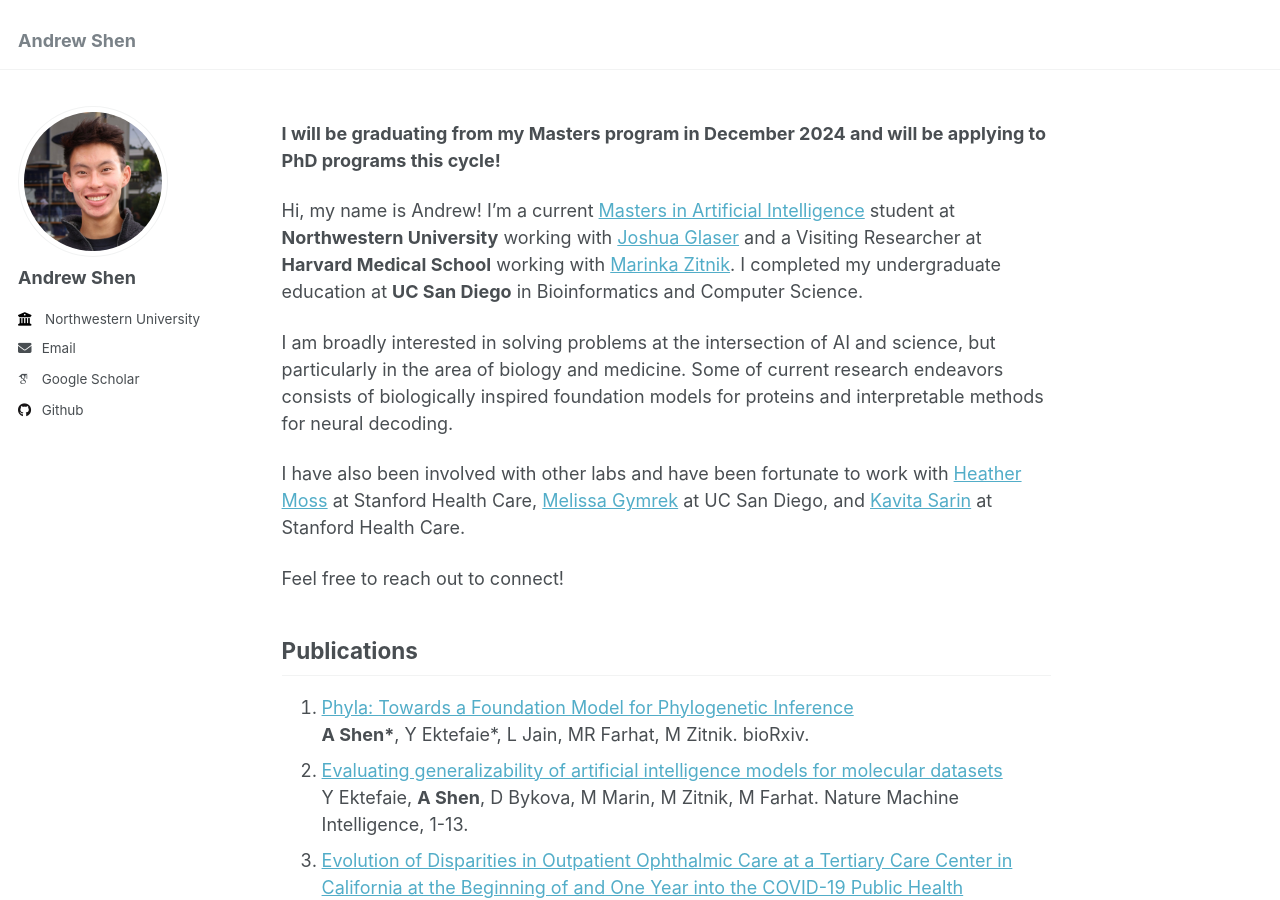
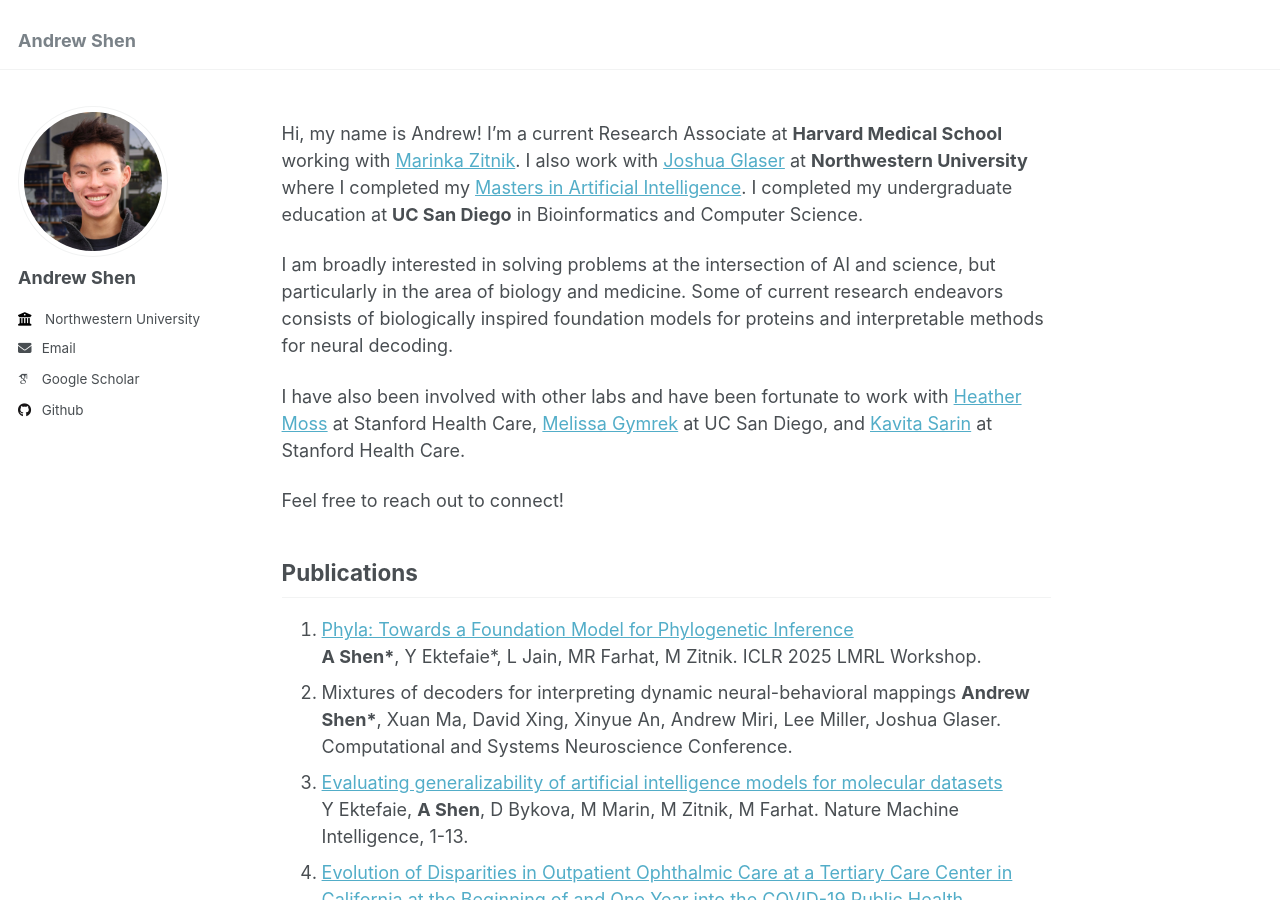
Before and after one commit to andrew7shen/andrew7shen.github.io, a Jekyll site: the page built from _pages/about.md, in a window 1280 px wide and 900 px high. Built offline with Jekyll 4.4.1, drawn with Linux system fonts in a browser that asks for light colours; some web fonts are replaced.

Commit message:
remove PhD search noteice, update pubs

```diff
--- a/_pages/about.md
+++ b/_pages/about.md
@@ -7,9 +7,7 @@ redirect_from:
   - /about.html
 ---
 
-**I will be graduating from my Masters program in December 2024 and will be applying to PhD programs this cycle!**
-
-Hi, my name is Andrew! I'm a current [Masters in Artificial Intelligence](https://www.mccormick.northwestern.edu/artificial-intelligence/) student at **Northwestern University** working with [Joshua Glaser](https://glaserlab.github.io/) and a Visiting Researcher at **Harvard Medical School** working with [Marinka Zitnik](https://zitniklab.hms.harvard.edu/). I completed my undergraduate education at **UC San Diego** in Bioinformatics and Computer Science.
+Hi, my name is Andrew! I'm a current Research Associate at **Harvard Medical School** working with [Marinka Zitnik](https://zitniklab.hms.harvard.edu/). I also work with [Joshua Glaser](https://glaserlab.github.io/) at **Northwestern University** where I completed my [Masters in Artificial Intelligence](https://www.mccormick.northwestern.edu/artificial-intelligence/). I completed my undergraduate education at **UC San Diego** in Bioinformatics and Computer Science.
 
 I am broadly interested in solving problems at the intersection of AI and science, but particularly in the area of biology and medicine. Some of current research endeavors consists of biologically inspired foundation models for proteins and interpretable methods for neural decoding.
 
@@ -21,16 +19,18 @@ Feel free to reach out to connect!
 ## Publications
 
 1. [Phyla: Towards a Foundation Model for Phylogenetic Inference](https://www.biorxiv.org/content/10.1101/2025.01.17.633626v1.abstract) \
-**A Shen\***, Y Ektefaie\*, L Jain, MR Farhat, M Zitnik. bioRxiv.
-2. [Evaluating generalizability of artificial intelligence models for molecular datasets](https://www.nature.com/articles/s42256-024-00931-6) \
+**A Shen\***, Y Ektefaie\*, L Jain, MR Farhat, M Zitnik. ICLR 2025 LMRL Workshop.
+2. Mixtures of decoders for interpreting dynamic neural-behavioral mappings
+**Andrew Shen\***, Xuan Ma, David Xing, Xinyue An, Andrew Miri, Lee Miller, Joshua Glaser. Computational and Systems Neuroscience Conference.
+3. [Evaluating generalizability of artificial intelligence models for molecular datasets](https://www.nature.com/articles/s42256-024-00931-6) \
 Y Ektefaie, **A Shen**, D Bykova, M Marin, M Zitnik, M Farhat. Nature Machine Intelligence, 1-13.
-3. [Evolution of Disparities in Outpatient Ophthalmic Care at a Tertiary Care Center in California at the Beginning of and One Year into the COVID-19 Public Health Emergency](https://www.tandfonline.com/doi/abs/10.1080/09286586.2023.2180807) \
+4. [Evolution of Disparities in Outpatient Ophthalmic Care at a Tertiary Care Center in California at the Beginning of and One Year into the COVID-19 Public Health Emergency](https://www.tandfonline.com/doi/abs/10.1080/09286586.2023.2180807) \
 **AA Shen**, KG Gutierrez, NC Villegas, HE Moss. Ophthalmic Epidemiology 31 (1), 21-30.
-4. [Genome-wide detection of somatic mosaicism at short tandem repeats](https://academic.oup.com/bioinformatics/article/40/8/btae485/7723996) \
+5. [Genome-wide detection of somatic mosaicism at short tandem repeats](https://academic.oup.com/bioinformatics/article/40/8/btae485/7723996) \
 A Sehgal, H Ziaei-Jam, **A Shen**, M Gymrek. Bioinformatics 40 (8), btae485.
-5. [Fitzpatrick phototype disparities in identification of cutaneous malignancies by Google Reverse Image](https://www.jaad.org/article/S0190-9622(20)30826-4/fulltext) \
+6. [Fitzpatrick phototype disparities in identification of cutaneous malignancies by Google Reverse Image](https://www.jaad.org/article/S0190-9622(20)30826-4/fulltext) \
 JL Jia, JY Wang, DE Mills, **A Shen**, KY Sarin. Journal of the American Academy of Dermatology 84 (5), 1415-1417.
-6. [Gamification improves melanoma visual identification among high school students: results from a randomized study.](https://onlinelibrary.wiley.com/doi/abs/10.1111/pde.14158) \
+7. [Gamification improves melanoma visual identification among high school students: results from a randomized study.](https://onlinelibrary.wiley.com/doi/abs/10.1111/pde.14158) \
 JL Jia*, **A Shen\***, MM Tabata, KY Sarin. Pediatric Dermatology 37 (4), 752-753.
 
 \* Co-first Author
```
